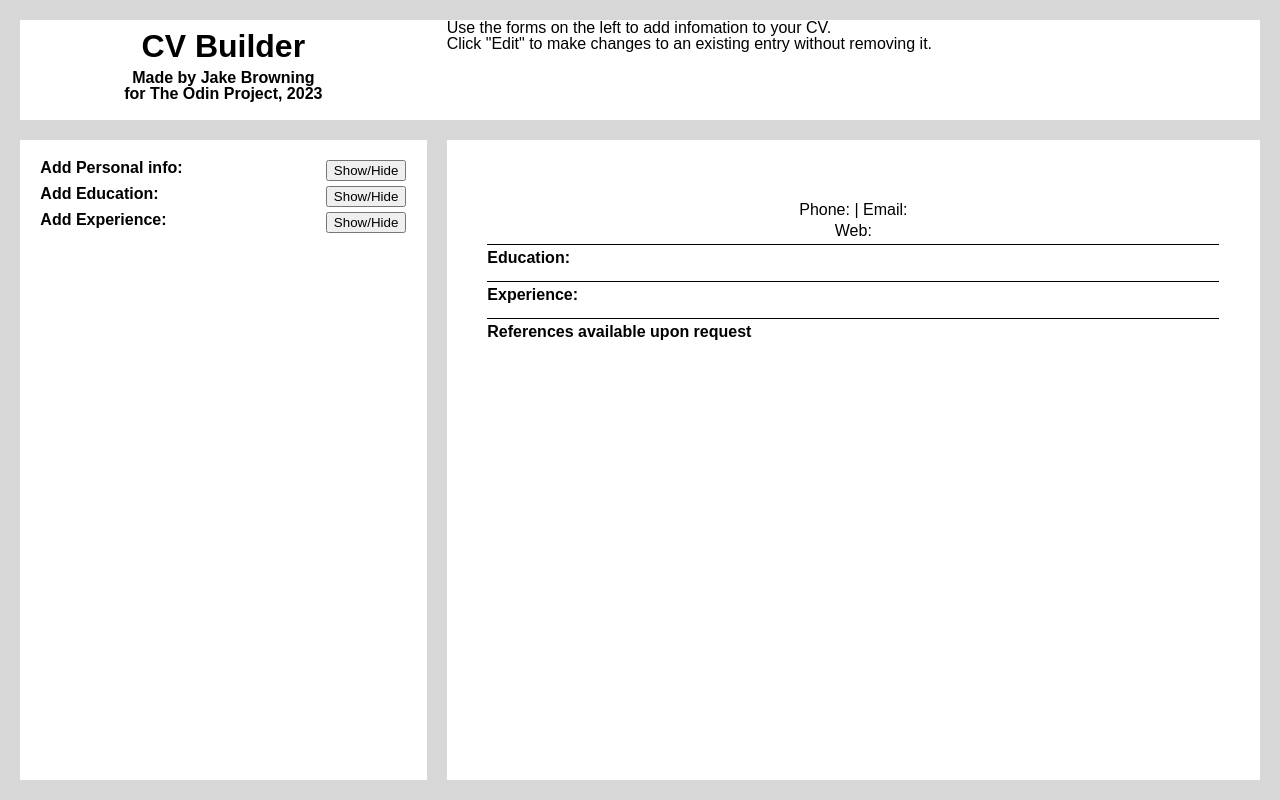
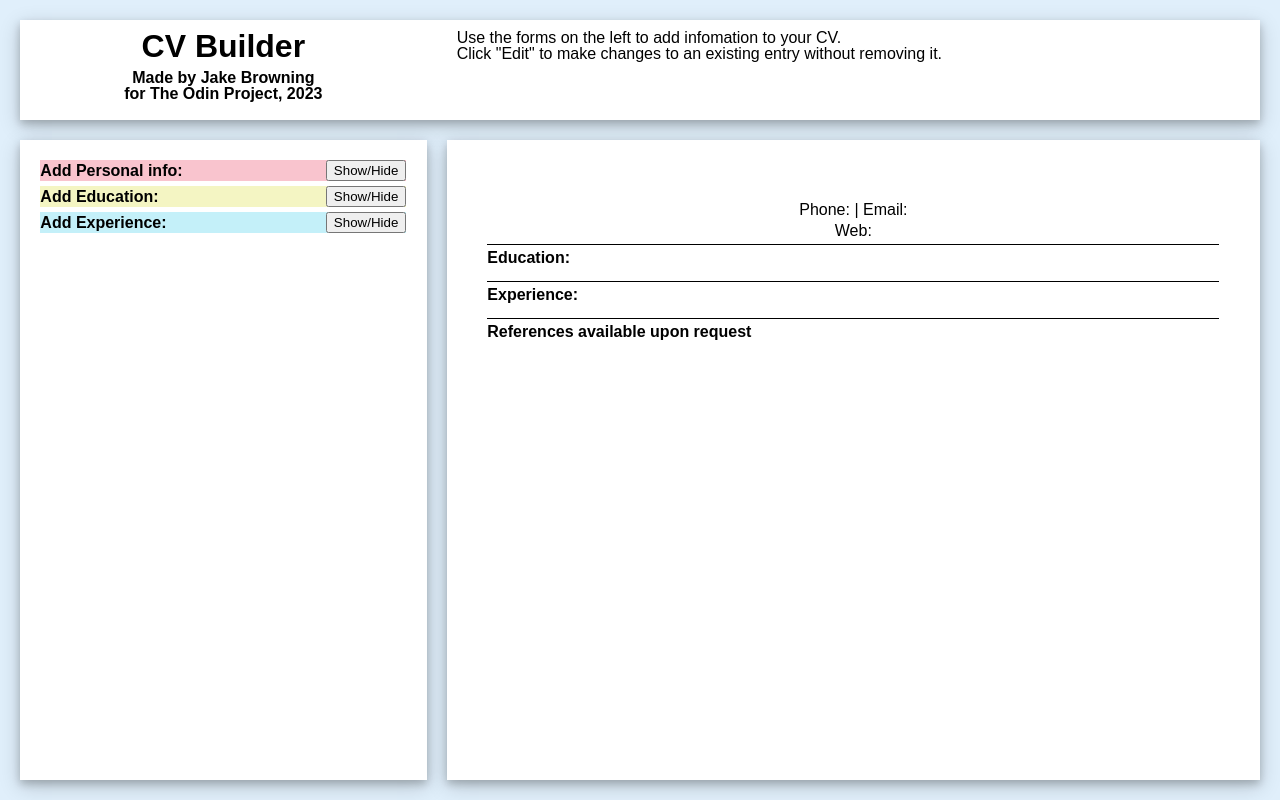
Before and after one commit to JakeBrowning90/cv-project, a React (Create React App) app in the folder cv-project/: page / in a window 1280 px wide. Built offline with nearby package versions, Linux system fonts and the light colour scheme.

Commit message:
Revise style for forms

```diff
--- a/cv-project/src/App.js
+++ b/cv-project/src/App.js
@@ -100,6 +100,7 @@ class App extends Component {
       form.classList.add("visibleForm");
     }
   }
+
   // Handles what's typed in the input fields: updates the state to match the current input value
   handlePersonalChange(e) {
     const target = e.target;
@@ -296,7 +297,7 @@ class App extends Component {
         </div>
         <div className="bodyWhole">
           <div className="bodyForms">
-            <div className="formAreaHeader">
+            <div id="personalFormHeader" className="formAreaHeader">
               <h2>Add Personal info:</h2>
               <button onClick={this.togglePersonalForm}>
                 Show/Hide
@@ -312,6 +313,7 @@ class App extends Component {
                       value={this.state.personal.username}
                       type="text"
                       id="nameInput"
+                      required
                   />
                 </label>
               </div>
@@ -323,6 +325,7 @@ class App extends Component {
                       value={this.state.personal.phone}
                       type="text"
                       id="phoneInput"
+                      required
                   />
                 </label>
               </div>
@@ -334,6 +337,7 @@ class App extends Component {
                       value={this.state.personal.email}
                       type="text"
                       id="emailInput"
+                      required
                   />
                 </label>
               </div>
@@ -345,6 +349,7 @@ class App extends Component {
                     value={this.state.personal.website}
                     type="text"
                     id="websiteInput"
+                    required
                 />
               </label>
               </div>
@@ -352,7 +357,7 @@ class App extends Component {
               <button>Update</button>
             </form>
 
-            <div className="formAreaHeader">
+            <div id="educationFormHeader" className="formAreaHeader">
               <h2>Add Education:</h2>
               <button onClick={this.toggleEducationForm}>
                 Show/Hide
@@ -369,6 +374,7 @@ class App extends Component {
                       value={this.state.education.school}
                       type="text"
                       id="schoolInput"
+                      required
                   />
                 </label>
               </div>
@@ -381,6 +387,7 @@ class App extends Component {
                       value={this.state.education.location}
                       type="text"
                       id="locationInput"
+                      required
                   />
                 </label>
               </div>
@@ -392,6 +399,7 @@ class App extends Component {
                       value={this.state.education.major}
                       type="text"
                       id="majorInput"
+                      required
                   />
                  </label>
               </div>
@@ -403,6 +411,7 @@ class App extends Component {
                       value={this.state.education.degree}
                       type="text"
                       id="degreeInput"
+                      required
                   />
                 </label>
               </div>
@@ -414,6 +423,7 @@ class App extends Component {
                       value={this.state.education.startDate}
                       type="text"
                       id="startDateInput"
+                      required
                   />
                 </label>
 
@@ -424,6 +434,7 @@ class App extends Component {
                       value={this.state.education.endDate}
                       type="text"
                       id="endDateInput"
+                      required
                   />
                 </label>
               <div className="formInput">
@@ -434,6 +445,7 @@ class App extends Component {
                       value={this.state.education.details}
                       // type="textarea"
                       id="detailsInput"
+                      placeholder="Awards, courses, extracurriculars, etc."
                   />
                 </label>
               </div>
@@ -441,7 +453,7 @@ class App extends Component {
               <button>Add</button>
             </form>
 
-            <div className="formAreaHeader">
+            <div id="experienceFormHeader"  className="formAreaHeader">
               <h2>Add Experience:</h2>
               <button onClick={this.toggleExperienceForm}>
                 Show/Hide
@@ -458,6 +470,7 @@ class App extends Component {
                     value={this.state.experience.position}
                     type="text"
                     id="positionTitleInput"
+                    required
                 />
               </label>
             </div>
@@ -469,6 +482,7 @@ class App extends Component {
                       value={this.state.experience.organization}
                       type="text"
                       id="organizationInput"
+                      required
                   />
                 </label>
               </div>
@@ -480,6 +494,7 @@ class App extends Component {
                     value={this.state.experience.location}
                     type="text"
                     id="locationInput"
+                    required
                   />
                 </label>
               </div>
@@ -490,6 +505,7 @@ class App extends Component {
                     value={this.state.experience.startDate}
                     type="text"
                     id="startDateInput"
+                    required
                 />
               </label>
 
@@ -500,6 +516,7 @@ class App extends Component {
                     value={this.state.experience.endDate}
                     type="text"
                     id="endDateInput"
+                    required
                 />
               </label>
 
@@ -509,14 +526,16 @@ class App extends Component {
                       name="responsibilities"
                       onChange={this.handleExperienceChange}
                       value={this.state.experience.responsibilities}
-
                       id="responsibilitiesInput"
+                      placeholder="Duties, accomplishments, recognition, etc."
+                      required
                   />
                 </label>
               </div>
 
               <button>Add</button>
             </form>
+
           </div>
 
           <div className="bodyOutput">
--- a/cv-project/src/components/EducationOutput.js
+++ b/cv-project/src/components/EducationOutput.js
@@ -20,10 +20,10 @@ const EducationOutput = (props) => {
                     <div></div>
                     <div className="entryButtons">
                         <button onClick={() => editEducationEntry(education.id)}>
-                        Edit
+                            Edit
                         </button>
                         <button onClick={() => deleteEducationEntry(education.id)}>
-                        Delete
+                            Delete
                         </button>
                     </div>
 
--- a/cv-project/src/components/ExperienceOutput.js
+++ b/cv-project/src/components/ExperienceOutput.js
@@ -1,4 +1,3 @@
-//Displays tasks
 import React from "react";
 
 const ExperienceOutput = (props) => {
--- a/cv-project/src/styles/styles.css
+++ b/cv-project/src/styles/styles.css
@@ -1,6 +1,6 @@
 html {
     font-family: Arial, Helvetica, sans-serif;
-    background-color: #d7d7d7;
+    background-color: #e0effb;
     height: 100vh;
     padding: 20px;
     box-sizing: border-box;
@@ -16,7 +16,6 @@ h1 {
 
 h2 {
     font-size: 1em;
-
 }
 
 textarea {
@@ -40,13 +39,12 @@ ul {
 }
 
 .pageHeading {
-    background-color: white;
     display: grid;
     grid-template-columns: 1fr 2fr;
     gap: 20px;
 }
 
-.titleArea {
+.titleArea, .instructionArea {
     display: flex;
     flex-direction: column;
     align-items: stretch;
@@ -66,16 +64,21 @@ ul {
 }
 
 .bodyForms, .bodyOutput {
-    background-color: white;
     padding: 5%;
     display: flex;
     flex-direction: column;
     gap: 5px;
 }
 
+.bodyOutput, .bodyForms, .pageHeading  {
+    background-color: white;
+    box-shadow: 0 4px 8px 0 rgba(0, 0, 0, 0.2), 0 6px 20px 0 rgba(0, 0, 0, 0.19);
+}
+
 .formAreaHeader {
     display: flex;
     justify-content: space-between;
+    align-items: center;
 }
 
 .visibleForm {
@@ -110,15 +113,15 @@ input, textarea {
     width: 100%;
 }
 
-#personalEntryForm {
+#personalFormHeader, #personalEntryForm {
     background-color: #f9c4ce;
 }
 
-#educationEntryForm {
+#educationFormHeader, #educationEntryForm {
     background-color: #f4f5c3;
 }
 
-#experienceEntryForm {
+#experienceFormHeader, #experienceEntryForm {
     background-color: #c4f0f9;
 }
 .personalOutputDiv {
@@ -140,8 +143,6 @@ input, textarea {
 .nameOutput {
     font-weight: bold;
 }
-
-
 
 .entryDiv {
     display: grid;
@@ -167,3 +168,8 @@ input, textarea {
     grid-column: 1 /-1;
     padding: 10px;
 }
+
+/* .visibleButton{} */
+.hiddenButton {
+    display: none;
+}
```
